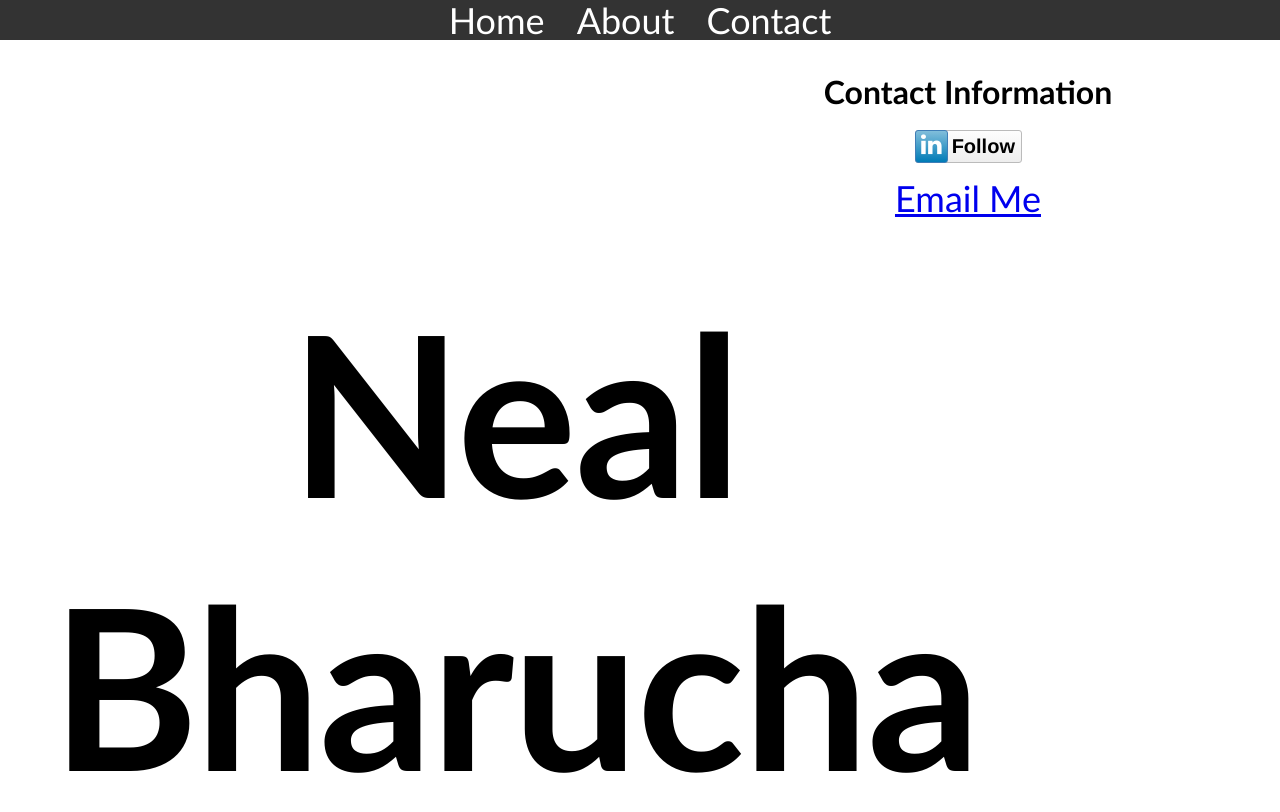
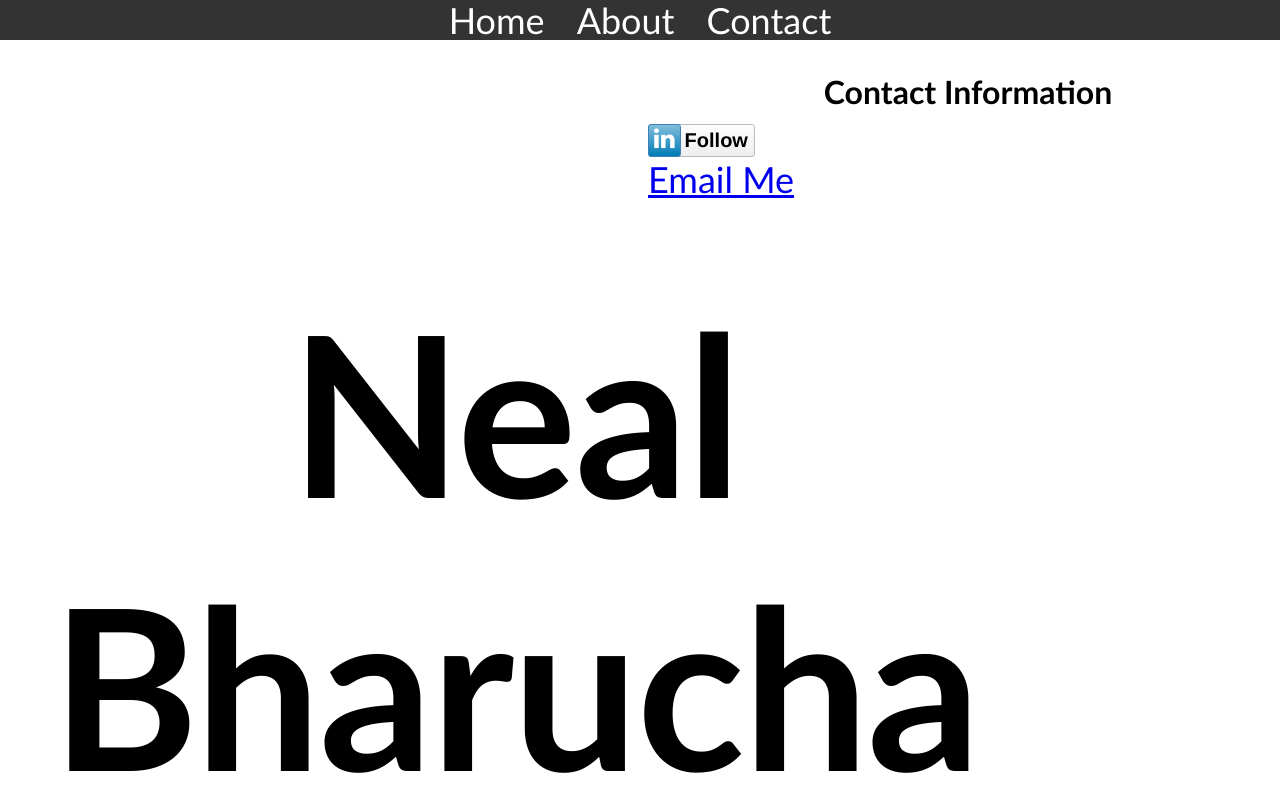
Before and after one commit to ThatDevOpNeal/personal-website, a Next.js app: page /contact in a window 1280 px wide. Shown: the top 812 px of the page. Built offline with nearby package versions, Linux system fonts and the light colour scheme.

Commit message:
Fix list classname to be general

```diff
--- a/pages/contact.js
+++ b/pages/contact.js
@@ -15,7 +15,7 @@ const Contact = () => (
     </div>
     <div className="half-container">
       <h1 className="margin-padding-zero right-side-title">Contact Information</h1>
-      <ul className="contact-ul margin-padding-zero">
+      <ul className="full-width-center-ul margin-padding-zero">
         <li>
           <Linkedin />
         </li>
```
